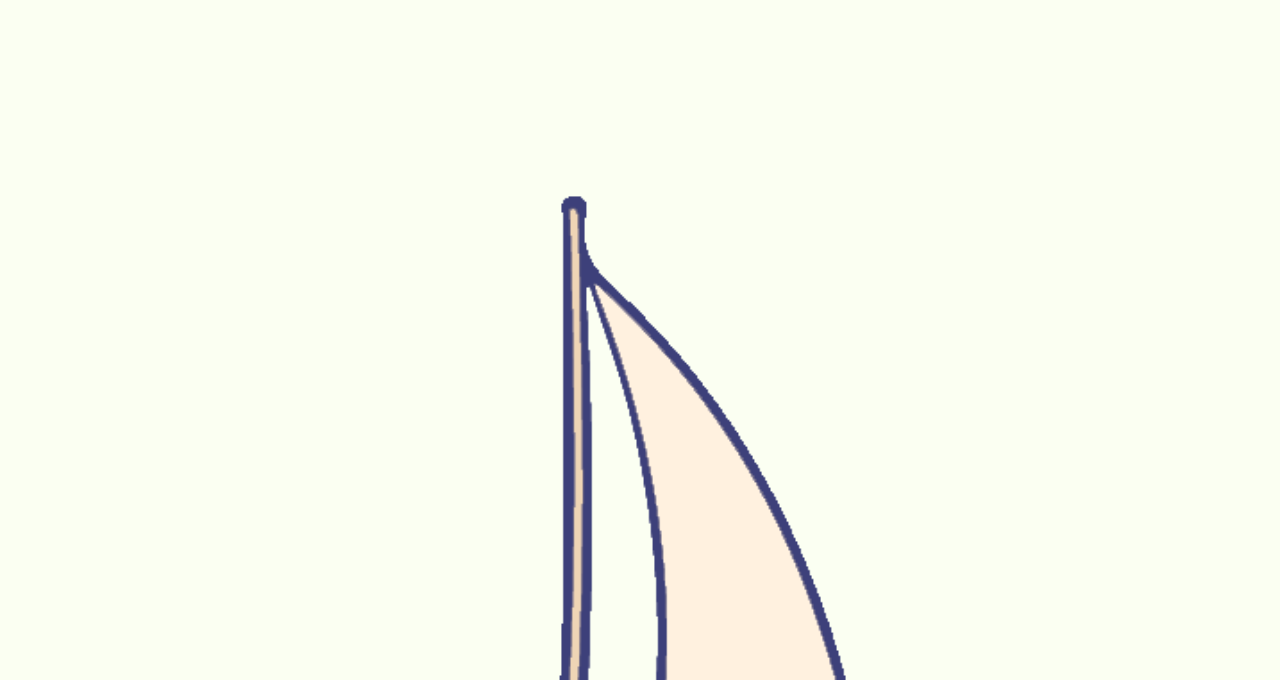
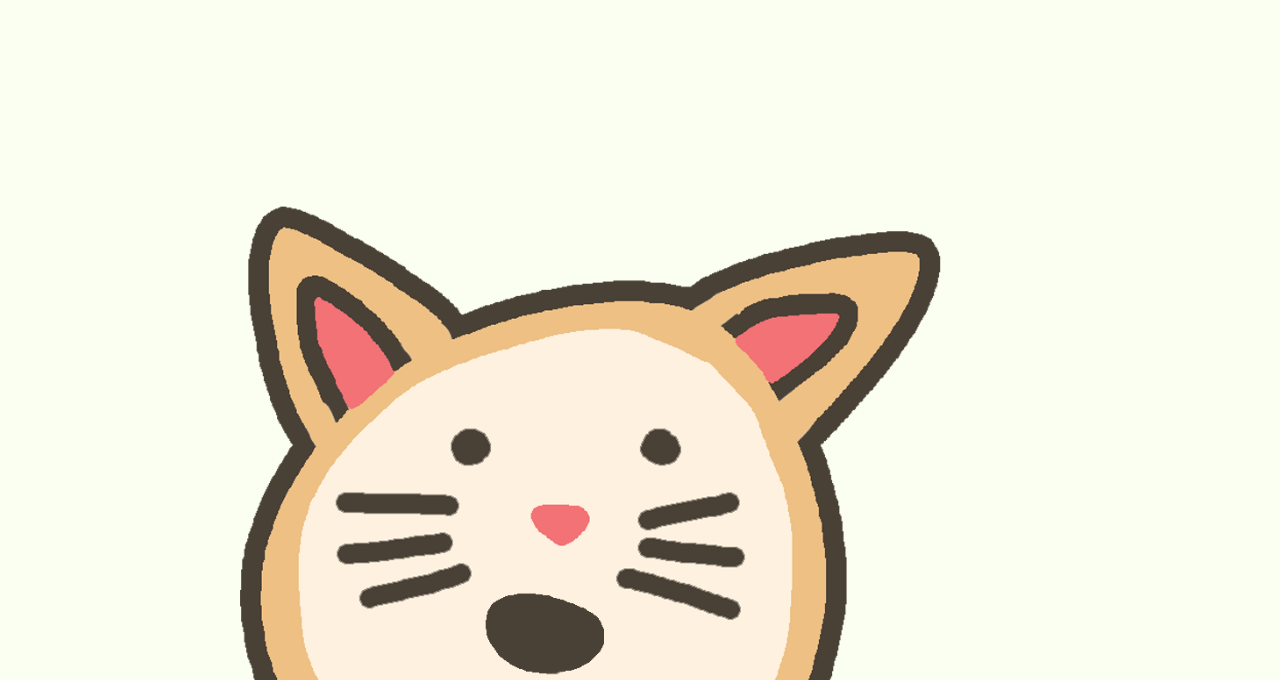
Before and after one commit to Berkeloeroe/PoesieBoot, a plain HTML site: page verhaal.html in a window 1280 px wide. Shown: the part 120-800 px from the top of the page. Drawn offline with Linux system fonts and the light colour scheme; a web font is replaced by a local one.

Commit message:
nneuwe piccas

```diff
--- a/verhaal.html
+++ b/verhaal.html
@@ -40,7 +40,7 @@
     <main>
       <!-- sectie 1 -->
       <section>
-        <img class="catfoto" src="media/boot3.png" alt="boot" />
+        <img class="catfoto" src="media/praatpoes.png" alt="boot" />
         <h1>Lees wat poes erover zegt</h1>
         <p>
           Mieauw, mieauw, mieauw! Mieauw, mieauw,Mieauw, mieauw, Mieauw, mieauw,
```
Also changed, not shown: contact.html (+1 -1 lines), media/eigenpoes.png (added), media/kaart3.png (added), media/praatpoes.png (added), media/websiteicon.png, 2 other files.
